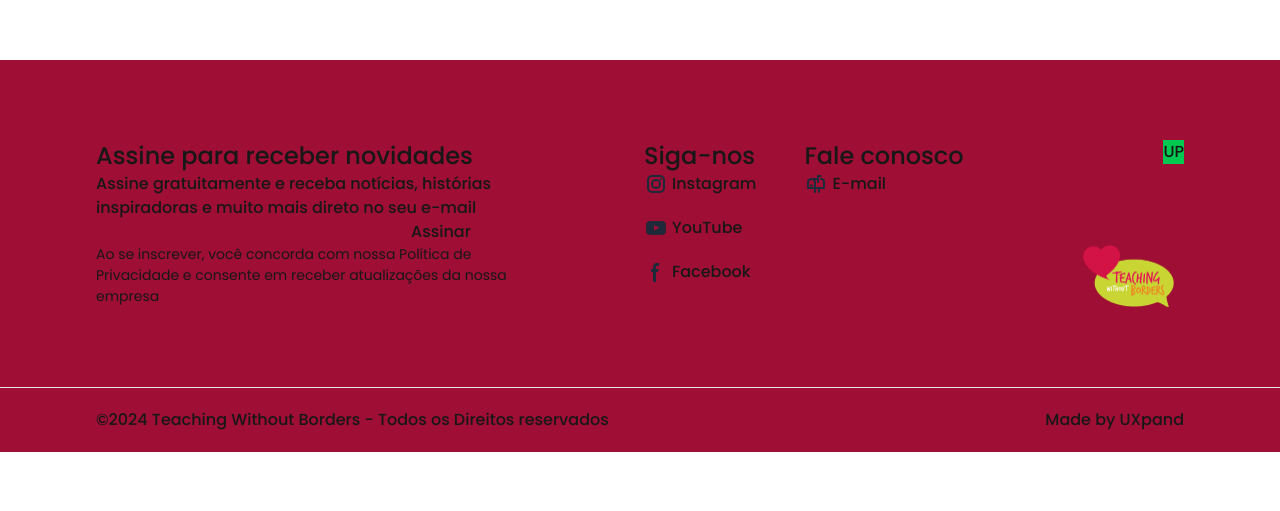
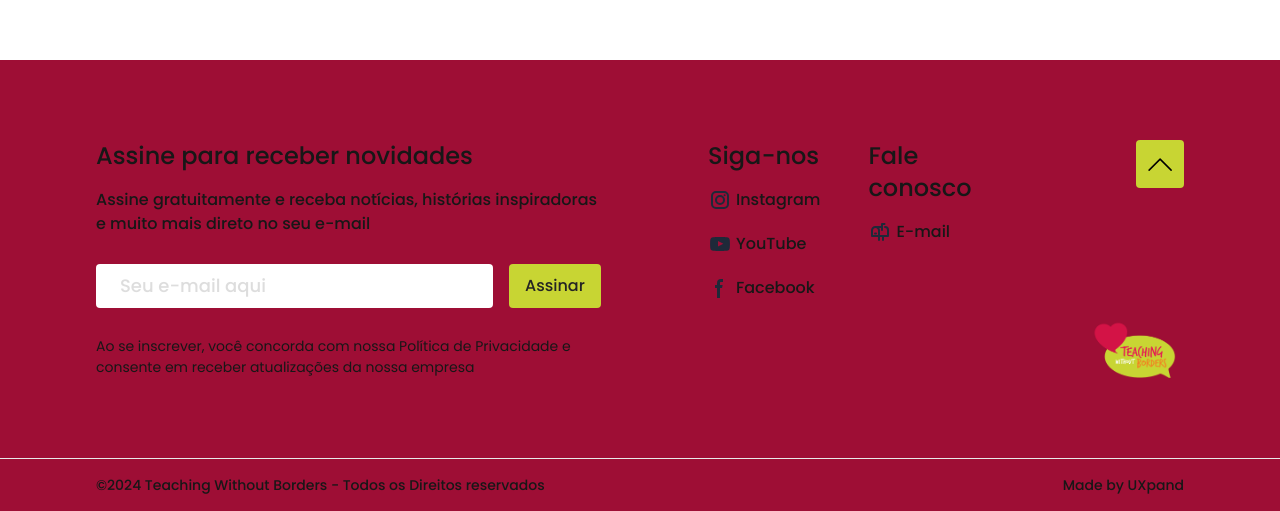
Before and after one commit to thiagokoster/twb-app, a Next.js app: page / in a window 1280 px wide. Shown: the part 740-1251 px from the top of the page. Before the commit the page ends 1192 px from the top, so only its background shows below. Built offline with nearby package versions, Linux system fonts and the light colour scheme.

Commit message:
create button and input component

```diff
--- /dev/null
+++ b/src/app/components/button.tsx
@@ -0,0 +1,17 @@
+import { ReactNode } from "react";
+
+type ButtonProps = {
+	children: ReactNode;
+	square?: boolean;
+	onClick?: () => void;
+};
+
+export const Button = ({ children, square = false, onClick} : ButtonProps) => {
+	const baseClasses = "rounded bg-twb-green text-twb-grey-dark";
+	const shapeClasses = square ? "w-12 h-12 flex items-center justify-center" : "px-4 py-2";
+
+	const className = `${baseClasses} ${shapeClasses}`;
+	return (
+	<button className={className} onClick={onClick}>{children}</button>
+	);
+}
--- a/src/app/components/footer.tsx
+++ b/src/app/components/footer.tsx
@@ -1,19 +1,25 @@
+'use client';
+
 import { LINKS } from "../constants";
 import { Icons } from "../icons";
 import Image from "next/image";
+import { Input } from "./input";
+import { Button } from "./button";
 
 export const Footer = () => {
 	return (
 		<footer className="bg-twb-primary-dark flex flex-col">
 			<div className="flex px-24 py-20 justify-between gap-25">
 				{/* Section 1: Newsletter */}
-				<div className="max-w-md">
-					<h5 className="text-2xl">Assine para receber novidades</h5>
-					<p>Assine gratuitamente e receba notícias, histórias inspiradoras e muito mais direto no seu e-mail</p>
+				<div className="max-w-lg flex flex-col gap-7">
 					<div>
+						<h5 className="text-2xl mb-4">Assine para receber novidades</h5>
+						<p>Assine gratuitamente e receba notícias, histórias inspiradoras e muito mais direto no seu e-mail</p>
+					</div>
+					<div className="flex gap-4">
 						{/* TODO: Change Input and Button to own components */}
-						<input/>
-						<button color="green">Assinar</button>
+						<Input />
+						<Button onClick={signNewsletter}>Assinar</Button>
 					</div>
 					<div className="text-sm font-normal leading-[150%]">
 						Ao se inscrever, você concorda com nossa Política de Privacidade e consente em receber atualizações da nossa empresa
@@ -22,7 +28,7 @@ export const Footer = () => {
 				{/* Section 2: Socials  + Contact */}
 				<div className="flex gap-12">
 					<div>
-						<h5 className="text-2xl">Siga-nos</h5>
+						<h5 className="text-2xl mb-4">Siga-nos</h5>
 						<div className="flex flex-col gap-5">
 							<a href={LINKS.INSTAGRAM} target="_blank" rel="noopener noreferrer">
 								<div className="flex gap-1"><Icons.instagram />Instagram</div>
@@ -36,18 +42,18 @@ export const Footer = () => {
 						</div>
 					</div>
 					<div>
-						<h5 className="text-2xl">Fale conosco</h5>
+						<h5 className="text-2xl mb-4">Fale conosco</h5>
 						<div className="flex gap-1"><Icons.email /><a>E-mail</a></div>
 					</div>
 				</div>
 
 				{/* Section 3: Button and logo */}
 				<div className="grow-1 flex flex-col justify-between items-end">
-					<button className="bg-green-500">UP</button>
+					<Button square={true} onClick={scrollToTop}><Icons.chevronUp /></Button>
 					<Image src="/logo.png" alt="Logo" width={106} height={65} />
 				</div>
 			</div>
-			<div className="flex justify-between py-5 px-24 border-t border-twb-grey-light">
+			<div className="flex text-sm justify-between py-4 px-24 border-t border-twb-grey-light">
 				<span>©2024 Teaching Without Borders - Todos os Direitos reservados</span>
 				{/* TODO: Put as a link for the UXpand LinkedIn */}
 				<a href={LINKS.UXPAND_LINKEDIN} target="_blank" rel="noopener noreferrer">
@@ -57,3 +63,11 @@ export const Footer = () => {
 		</footer>
 	);
 }
+
+function scrollToTop() {
+	window.scrollTo({top: 0, behavior: "smooth"});
+}
+
+function signNewsletter() {
+	alert("To be implemented");
+}
--- /dev/null
+++ b/src/app/components/input.tsx
@@ -0,0 +1,9 @@
+
+export const Input = () => {
+	return (
+		<input className="bg-white rounded text-twb-grey text-lg px-6 py-2"
+			type="email"
+			placeholder="Seu e-mail aqui"
+		/>
+	);
+}
--- a/src/app/globals.css
+++ b/src/app/globals.css
@@ -13,6 +13,10 @@
   --color-twb-primary: #D31346;
   --color-twb-primary-dark: #9E0E35;
   --color-twb-grey-light: #E9E9E9;
+  --color-twb-grey: #BBBBBB;
+  --color-twb-grey-dark: #242424;
+
+  --color-twb-green: #C8D533;
 
 }
 
--- a/src/app/icons.tsx
+++ b/src/app/icons.tsx
@@ -24,5 +24,10 @@ export const Icons = {
 <svg className="w-6 h-6 text-gray-800 dark:text-white" aria-hidden="true" xmlns="http://www.w3.org/2000/svg" width="24" height="24" fill="none" viewBox="0 0 24 24">
   <path stroke="currentColor" strokeLinecap="round" strokeLinejoin="round" strokeWidth="2" d="M11 16v-5.5A3.5 3.5 0 0 0 7.5 7m3.5 9H4v-5.5A3.5 3.5 0 0 1 7.5 7m3.5 9v4M7.5 7H14m0 0V4h2.5M14 7v3m-3.5 6H20v-6a3 3 0 0 0-3-3m-2 9v4m-8-6.5h1"/>
 </svg>
+	),
+	chevronUp: () => (
+		<svg width="24" height="13" viewBox="0 0 24 13" fill="none" xmlns="http://www.w3.org/2000/svg">
+			<path d="M1.12012 12.1372L12.1201 1.13721L23.1201 12.1372" stroke="black" strokeWidth="1.5" strokeLinecap="round" strokeLinejoin="round"/>
+		</svg>
 	)
 }
```
